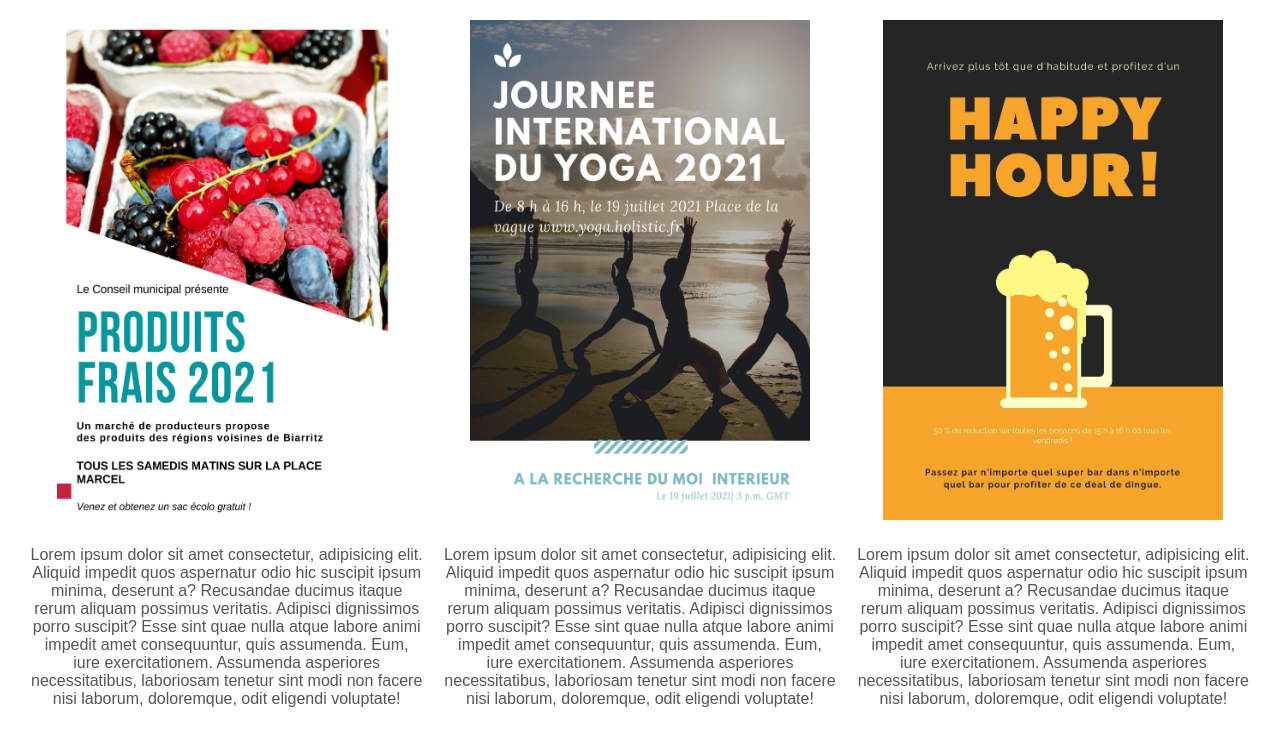
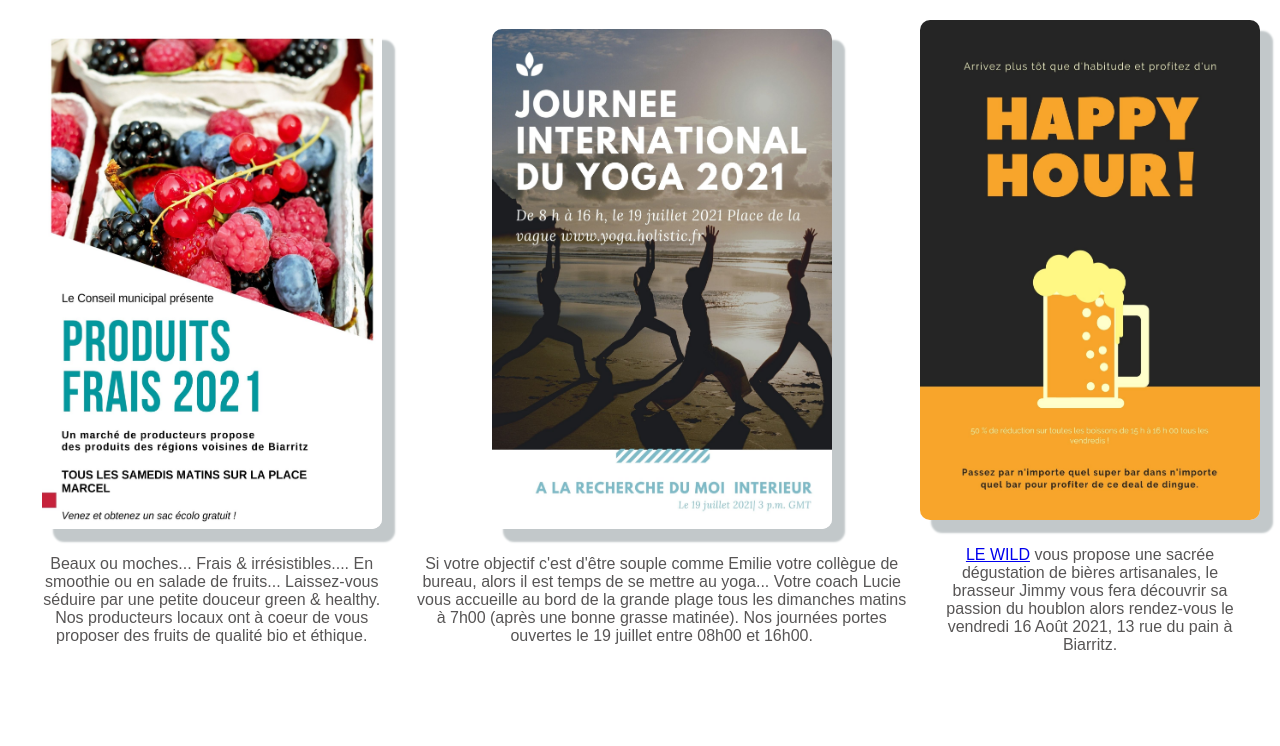
Before and after one commit to Greg64200/project-1, a plain HTML site: page home.html in a window 1280 px wide. Drawn offline with Linux system fonts and the light colour scheme.

Commit message:
modified section actu - home.html - home.css

```diff
--- a/home.css
+++ b/home.css
@@ -24,6 +24,11 @@ body {
 .section_actu img {
     height: 500px;
     width: 340px;
+    display: flex;
+    flex-direction: row;
+    justify-content: center;
+    box-shadow: 12px 12px 2px 1px  rgb(194, 200, 202);
+    border-radius: 10px;
 }
 
 .section_actu p {
--- a/home.html
+++ b/home.html
@@ -14,20 +14,21 @@
     <section class="section_actu">
         <div class="section_actu_img">
             <img src="img/actu_1.jpg" alt="">
-            <p>Lorem ipsum dolor sit amet consectetur, adipisicing elit. Aliquid impedit quos aspernatur odio hic suscipit ipsum minima, deserunt a? Recusandae ducimus itaque rerum aliquam possimus veritatis. Adipisci dignissimos porro suscipit?
-            Esse sint quae nulla atque labore animi impedit amet consequuntur, quis assumenda. Eum, iure exercitationem. Assumenda asperiores necessitatibus, laboriosam tenetur sint modi non facere nisi laborum, doloremque, odit eligendi voluptate!
+            <p> Beaux ou moches...
+            Frais & irrésistibles....
+            En smoothie ou en salade de fruits...
+            Laissez-vous séduire par une petite douceur green & healthy. Nos producteurs locaux ont à coeur de vous proposer des fruits de qualité bio et éthique.</p>
         </div>
 
         <div class="section_actu_img">
             <img src="img/actu_2.jpg" alt="">
-            <p>Lorem ipsum dolor sit amet consectetur, adipisicing elit. Aliquid impedit quos aspernatur odio hic suscipit ipsum minima, deserunt a? Recusandae ducimus itaque rerum aliquam possimus veritatis. Adipisci dignissimos porro suscipit?
-            Esse sint quae nulla atque labore animi impedit amet consequuntur, quis assumenda. Eum, iure exercitationem. Assumenda asperiores necessitatibus, laboriosam tenetur sint modi non facere nisi laborum, doloremque, odit eligendi voluptate!
+            <p>Si votre objectif c'est d'être souple comme Emilie votre collègue de bureau, alors il est temps de se mettre au yoga... Votre coach Lucie vous accueille au bord de la grande plage tous les dimanches matins à 7h00 (après une bonne grasse matinée). Nos journées portes ouvertes le 19 juillet entre 08h00 et 16h00.
         </div>
 
         <div class="section_actu_img">
             <img src="img/actu_3.jpg" alt="">
-            <p>Lorem ipsum dolor sit amet consectetur, adipisicing elit. Aliquid impedit quos aspernatur odio hic suscipit ipsum minima, deserunt a? Recusandae ducimus itaque rerum aliquam possimus veritatis. Adipisci dignissimos porro suscipit?
-            Esse sint quae nulla atque labore animi impedit amet consequuntur, quis assumenda. Eum, iure exercitationem. Assumenda asperiores necessitatibus, laboriosam tenetur sint modi non facere nisi laborum, doloremque, odit eligendi voluptate!
+            <p><a href="https://louya64.github.io/The-Wild-restau/">LE WILD</a>
+             vous propose une sacrée dégustation de bières artisanales, le brasseur Jimmy vous fera découvrir sa passion du houblon alors rendez-vous le vendredi 16 Août 2021, 13 rue du pain à Biarritz.
         </div>
     </section>
 
```
